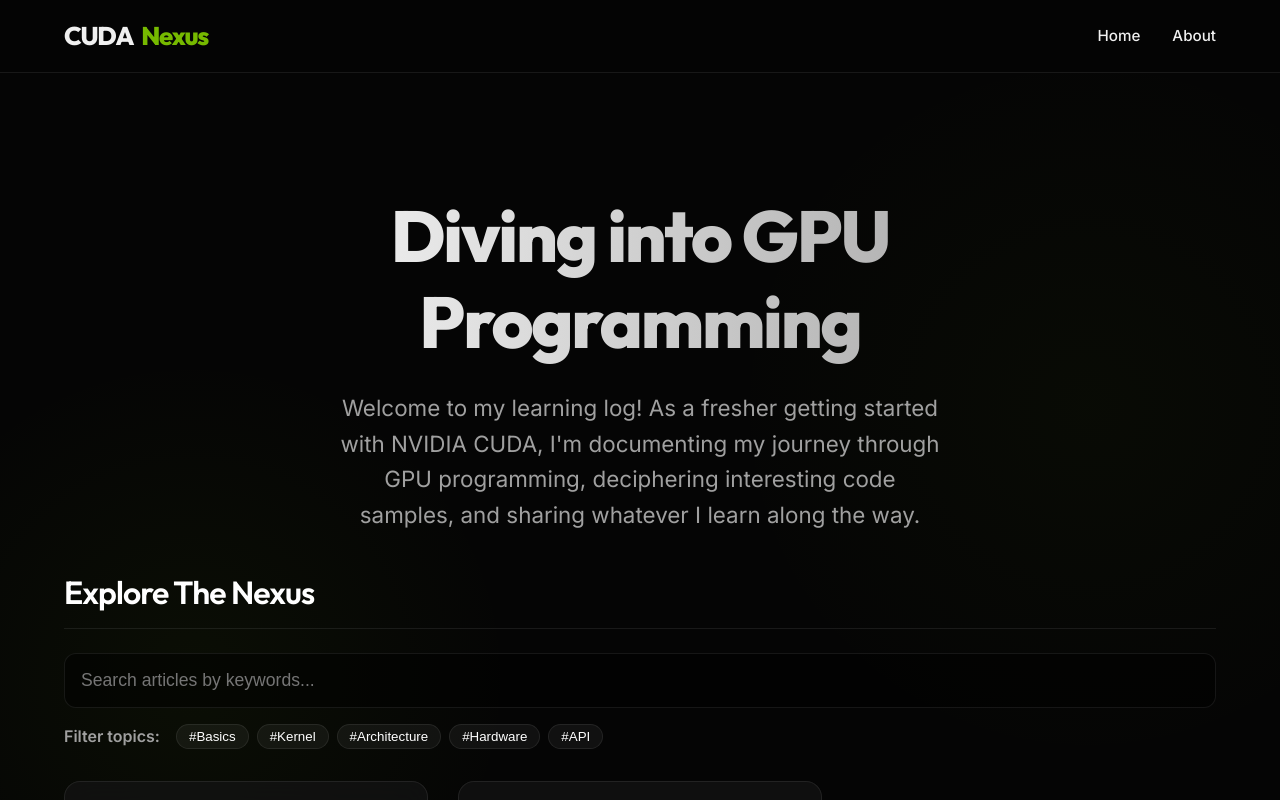
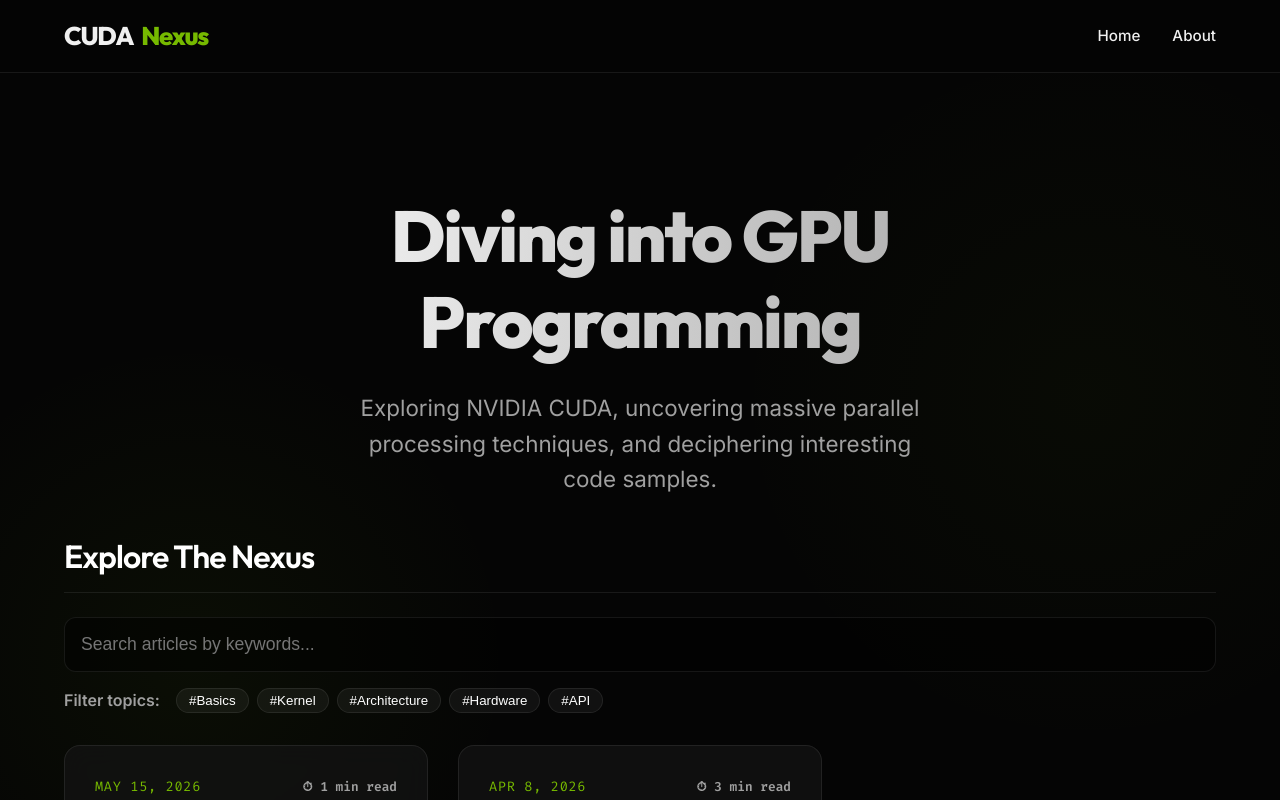
Before and after one commit to bkdhorajiya/cuda-nexus-blog, a Next.js app: page / in a window 1280 px wide. Shown: the top 800 px of the page. Built offline with nearby package versions, Linux system fonts and the light colour scheme.

Commit message:
style: Make hero messaging anonymous

```diff
--- a/app/page.tsx
+++ b/app/page.tsx
@@ -11,7 +11,7 @@ export default function Home() {
           Diving into GPU Programming
         </h1>
         <p className="hero-subtitle" style={{ marginBottom: 0 }}>
-          Welcome to my learning log! As a fresher getting started with NVIDIA CUDA, I'm documenting my journey through GPU programming, deciphering interesting code samples, and sharing whatever I learn along the way.
+          Exploring NVIDIA CUDA, uncovering massive parallel processing techniques, and deciphering interesting code samples.
         </p>
       </section>
 
```
